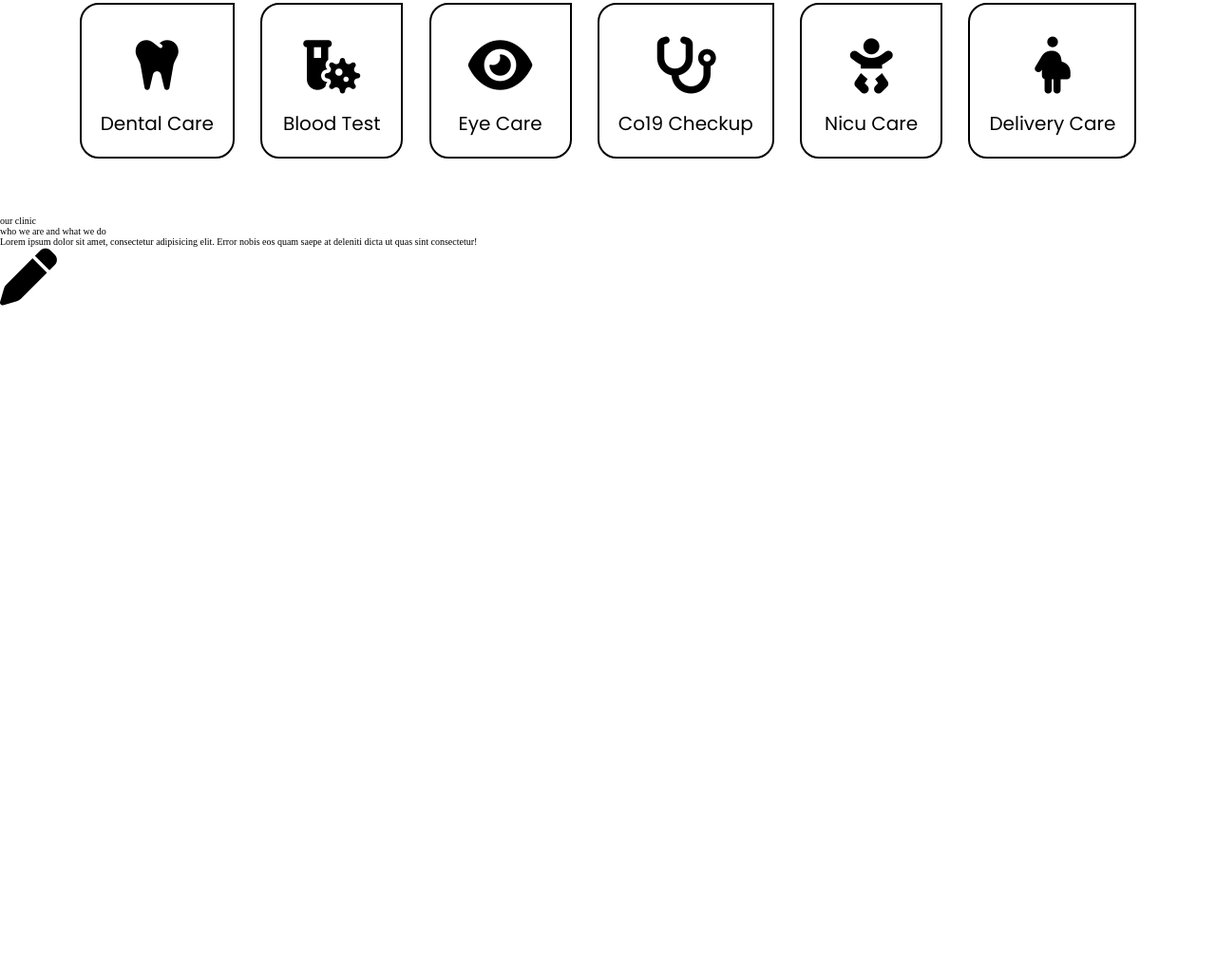
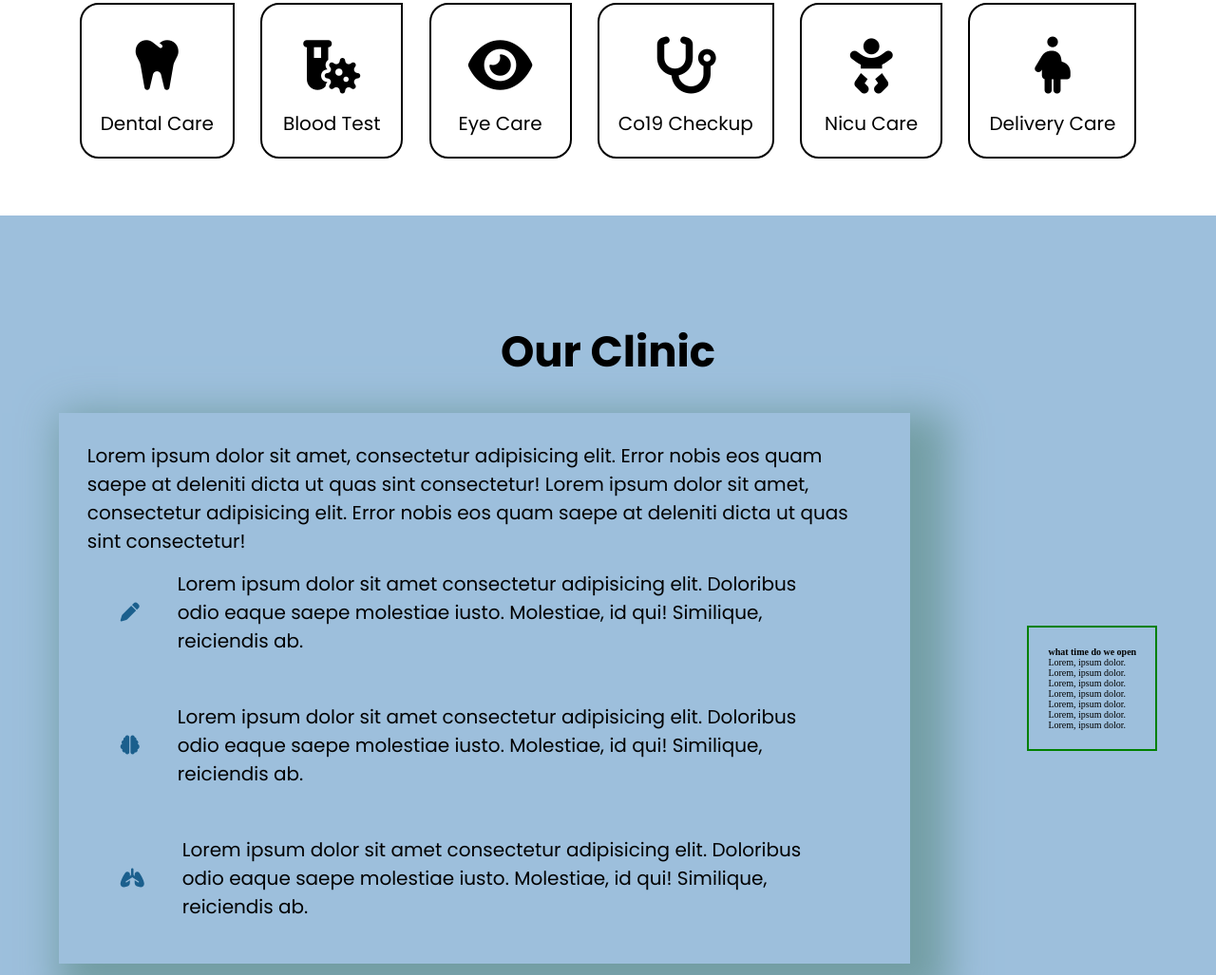
Before and after one commit to miriammugure/medical-hub, a plain HTML site: page index.html in a window 1280 px wide. Shown: the part 925-1952 px from the top of the page at 95% size. Before the commit the page ends 1254 px from the top, so only its background shows below. Drawn offline with Linux system fonts and the light colour scheme; a web font is replaced by a local one.

Commit message:
add the about us section

```diff
--- a/index.html
+++ b/index.html
@@ -142,22 +142,48 @@
       </div>
     </section>
     <!-- about section -->
-    <section class="about">
+    <section class="about" id="ABOUT">
       <div class="about-title">
-        <div class="main-title">our clinic</div>
-        <div class="sub-title">who we are and what we do</div>
+        <div class="main-title">
+          <h1>our clinic</h1>
+        </div>
       </div>
+     <div class="about-box">
       <div class="about-description">
         <p>
           Lorem ipsum dolor sit amet, consectetur adipisicing elit. Error nobis
           eos quam saepe at deleniti dicta ut quas sint consectetur!
+          Lorem ipsum dolor sit amet, consectetur adipisicing elit. Error nobis
+          eos quam saepe at deleniti dicta ut quas sint consectetur!
+
         </p>
         <div class="mission">
           <div class="mission-text">
-            <div class="image"><i class="fa-solid fa-pen"></i></div>
+            <div class="image-mission"><i class="fa-solid fa-pen"></i></div>
+            <div class="mission-description">Lorem ipsum dolor sit amet consectetur adipisicing elit. Doloribus odio eaque saepe molestiae iusto. Molestiae, id qui! Similique, reiciendis ab.</div>
+          </div>
+          <div class="mission-text">
+            <div class="image-mission"><i class="fa-solid fa-brain"></i></div>
+            <div class="mission-description">Lorem ipsum dolor sit amet consectetur adipisicing elit. Doloribus odio eaque saepe molestiae iusto. Molestiae, id qui! Similique, reiciendis ab.</div>
+          </div>
+          <div class="mission-text">
+            <div class="image-mission"><i class="fa-solid fa-lungs"></i></i></div>
+            <div class="mission-description">Lorem ipsum dolor sit amet consectetur adipisicing elit. Doloribus odio eaque saepe molestiae iusto. Molestiae, id qui! Similique, reiciendis ab.</div>
           </div>
         </div>
+
       </div>
+      <div class="time-open">
+        <h4>what time do we open</h4>
+        <p>Lorem, ipsum dolor.</p>
+        <p>Lorem, ipsum dolor.</p>
+        <p>Lorem, ipsum dolor.</p>
+        <p>Lorem, ipsum dolor.</p>
+        <p>Lorem, ipsum dolor.</p>
+        <p>Lorem, ipsum dolor.</p>
+        <p>Lorem, ipsum dolor.</p>
+      </div>
+     </div>
     </section>
 
     <script type="module" src="/main.js"></script>
--- a/style.css
+++ b/style.css
@@ -245,6 +245,77 @@ body {
   font-size: 2rem;
   color: rgb(0, 0, 0);
 }
+/* about us */
+.about{
+  min-height: 100vh;
+  padding-top: 8rem;
+  background-color: #9dbfdc;
+}
+.about-box{
+  display: flex;
+  justify-content: space-around;
+  /* border: 2px solid red ; */
+  align-items: center;
+}
+.about-title{
+  display: flex;
+  flex-direction: column;
+  padding: 3rem;
+
+}
+.main-title{
+  font-size: 3rem;
+  font-family: var(--primary-font);
+  text-transform: capitalize;
+  text-align: center;
+
+}
+
+.about-description{
+  font-size: 2rem;
+  padding: 3rem;
+  font-family: var(--primary-font);
+  width: 70%;
+  /* border: 3px solid green; */
+
+  box-shadow: 2rem 2rem 4rem 2rem rgb(115, 158, 164);
+}
+
+.mission{
+  width: 80rem;
+  /* border: 2px solid red; */
+  padding: 0rem;
+  display: flex;
+  gap: 2rem;
+  flex-direction: column;
+
+}
+/* .mission-text:hover{
+  background-color: #6084a3;
+} */
+.mission-text{
+  display: flex;
+  gap: 2rem;
+  /* border:2px solid black; */
+ /* transition: all 2s ease-in; */
+  padding: 1.5rem;
+}
+.image-mission{
+  display: flex;
+  justify-content: center;
+  align-items: center;
+  padding: 2rem;
+  font-size: 2rem;
+  color: rgb(27, 95, 141);
+  /* border: red 2px solid; */
+}
+.time-open{
+  display: flex;
+  flex-direction: column;
+  column-gap: 1rem;
+  padding: 2rem;
+  border: 2px solid green;
+}
 @media screen and (max-width: 600px) {
   /* navigation bar responsiveness */
 
```
